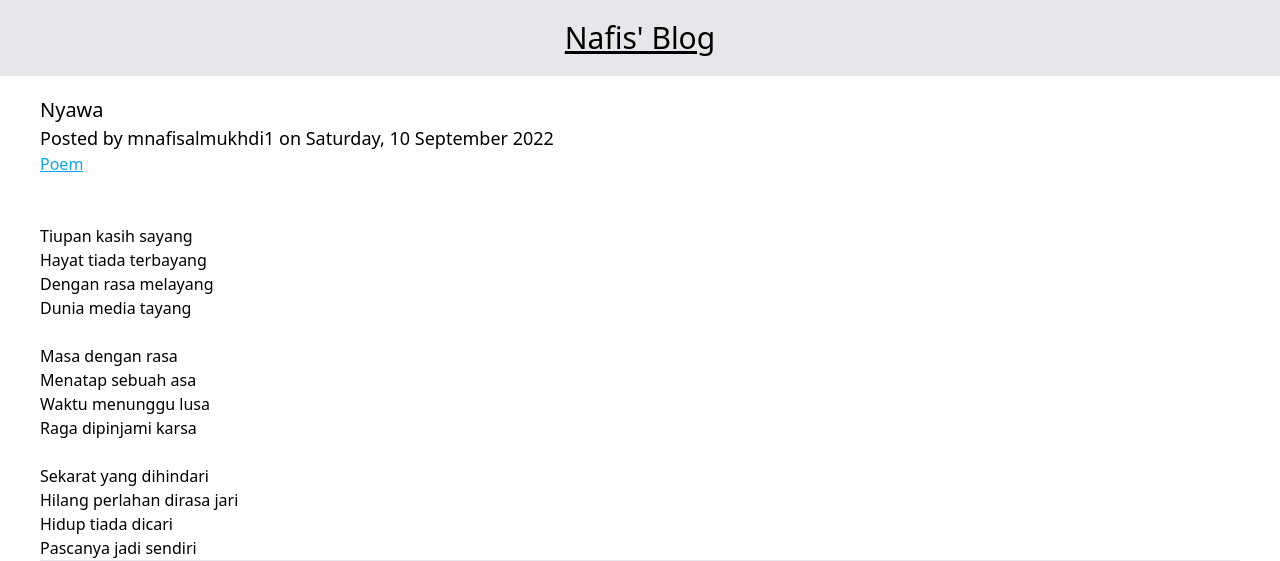
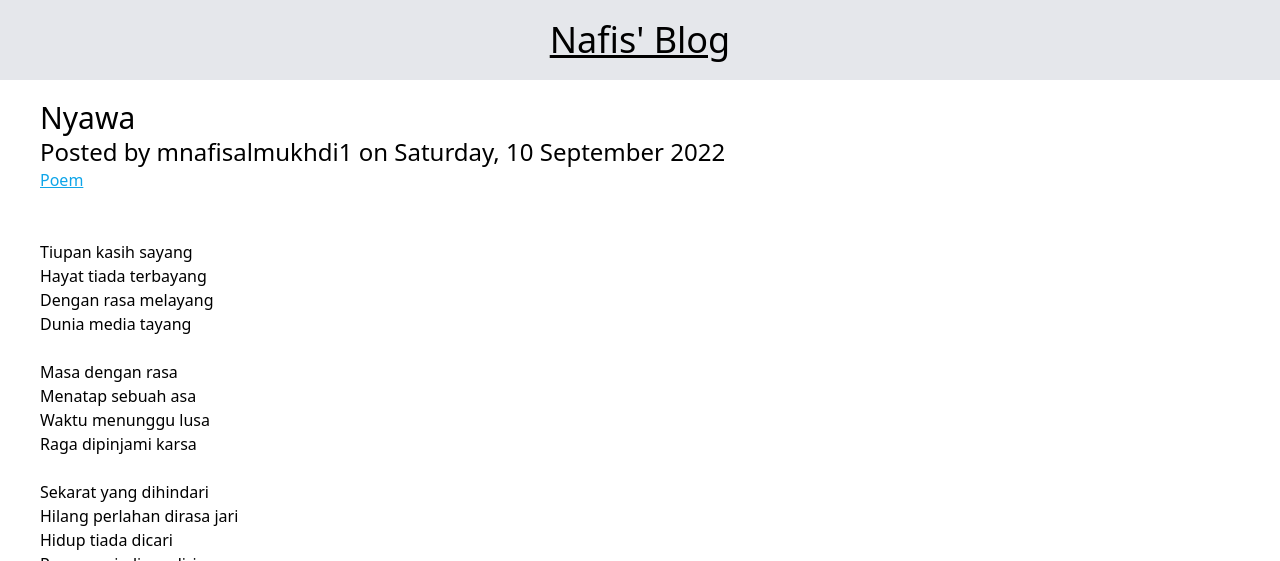
Before and after one commit to mnafisalmukhdi1/blog, a Jekyll site: the page built from _posts/2022-09-10-nyawa.md, in a window 1280 px wide. Shown: the top 561 px of the page. Built offline with Jekyll 4.4.1, drawn with Linux system fonts in a browser that asks for light colours; nearby versions of some CDN libraries; comment, search, counter and statistics services are not loaded; some of the changed text lies outside the part shown; grey boxes are pictures that could not be loaded.

Commit message:
font sizes

```diff
--- a/_includes/footer.html
+++ b/_includes/footer.html
@@ -3,6 +3,6 @@
 		<a href="https://smallcounter.com"><img src="https://smallcounter.com/count.php?c_style=3&id=1732826205" border=0 alt="web counter"></a>
 		<!--<script type="text/javascript" src="https://cdn.trakteer.id/js/embed/trbtn.min.js?date=18-11-2023"></script><script type="text/javascript">(function(){var trbtnId=trbtn.init('Dukung Saya di Trakteer','#be1e2d','https://trakteer.id/mnafisalmukhdi1','https://cdn.trakteer.id/images/embed/trbtn-icon.png?date=18-11-2023','40');trbtn.draw(trbtnId);})();</script>-->
 	</div>
-	<h6 class="text-center dark:text-white">&copy; {{site.time|date:'%Y'}} <a href="{{site.url}}" class="underline">{{site.title}}</a></h6>
+	<h6 class="text-center dark:text-white">&copy; {{site.time|date:'%Y'}} <a href="https://nafis1.my.id" class="underline" target="_blank">mnafisalmukhdi1</a></h6>
 </footer>
 </body>
--- a/_includes/header.html
+++ b/_includes/header.html
@@ -1,4 +1,4 @@
 <body class="dark:bg-slate-900">
 	<header class="container mx-auto bg-gray-200 dark:bg-slate-800 py-5">
-		<h1 class="text-3xl text-center"><a href="/" class="underline dark:text-white">{{site.title}}</a></h1>
+		<h1 class="text-4xl text-center"><a href="/" class="underline dark:text-white">{{site.title}}</a></h1>
 	</header>
--- a/_layouts/post.html
+++ b/_layouts/post.html
@@ -4,8 +4,8 @@ comments: true
 ---
 <article>
   <div class="mb-12">
-    <h1 class="text-xl dark:text-white">{{page.title}}</h1>
-    <h2 class="text-lg dark:text-white">Posted by {{page.author}} on {{page.date | date: "%A, %d %B %Y"}}</h2>
+    <h1 class="text-3xl dark:text-white">{{page.title}}</h1>
+    <h2 class="text-2xl dark:text-white">Posted by {{page.author}} on {{page.date | date: "%A, %d %B %Y"}}</h2>
     <div class="post-categories">
     {% if post %}
       {% assign categories = post.categories %}
```
